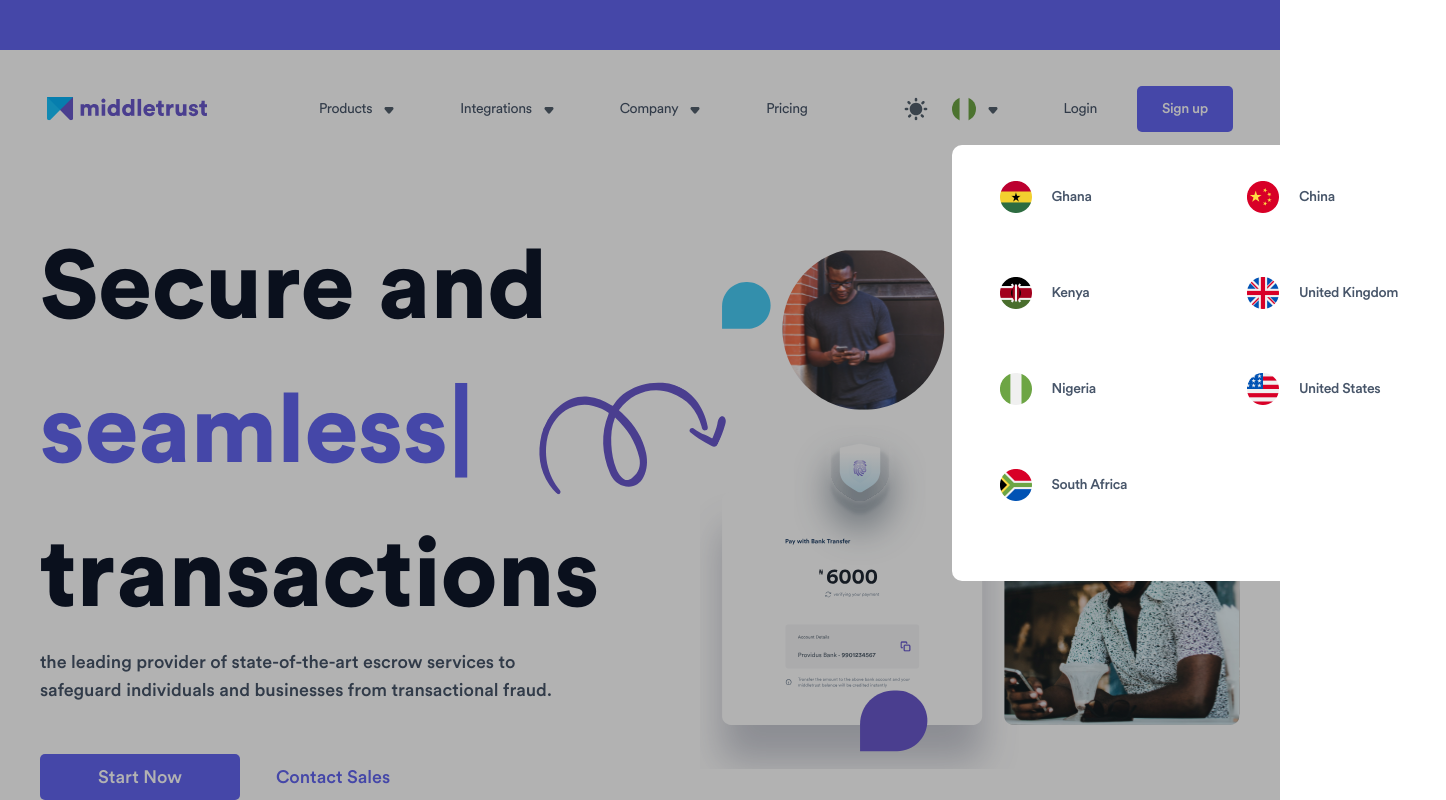
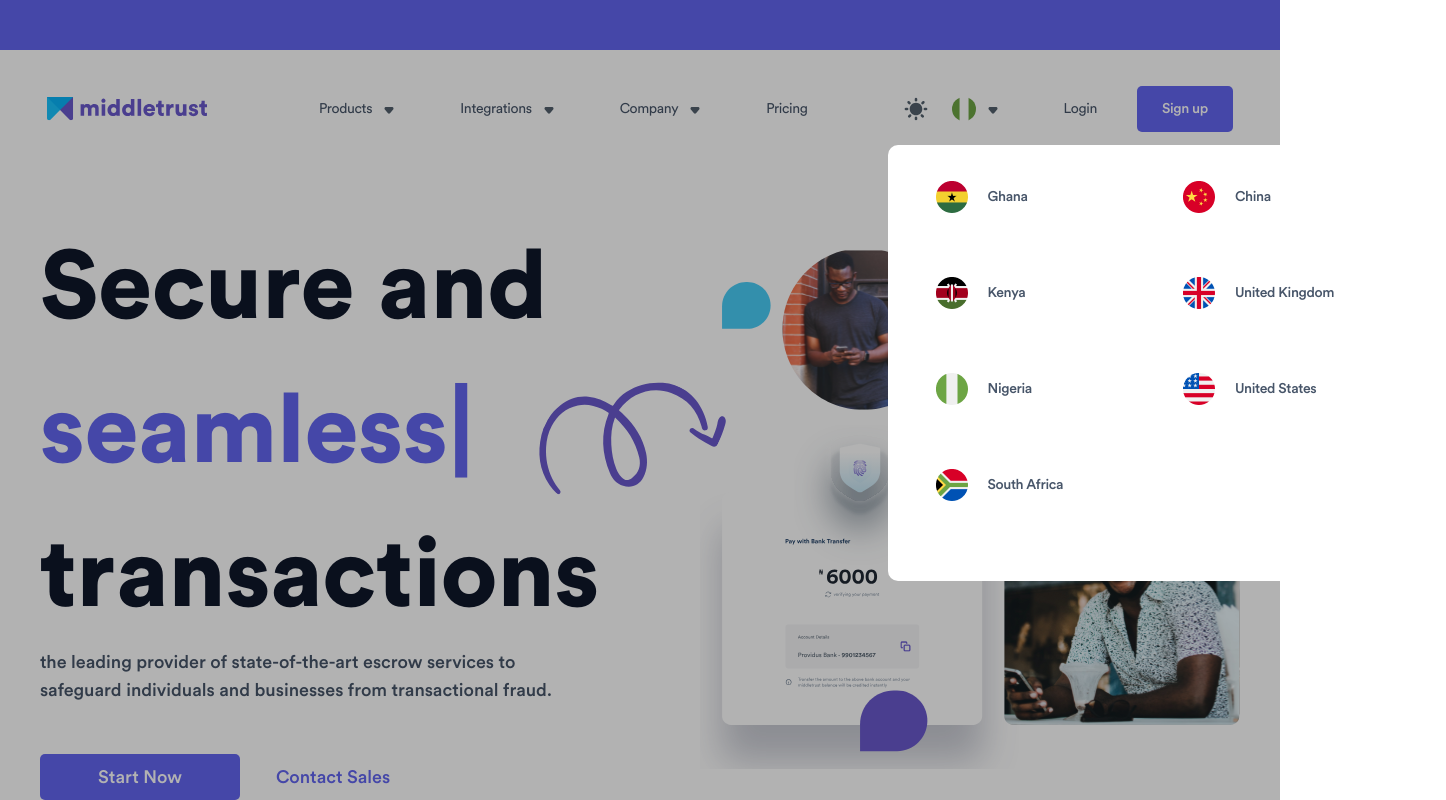
Before and after one commit to integral-digi/Middletrust, a Next.js app: page / in a window 1280 px wide. Both pictures are taken after a click on the button 975 px from the left and 109 px from the top of the page. Shown: the top 800 px of the page, 1446 px wide, since content can reach past the window. Built offline with nearby package versions, Linux system fonts and the light colour scheme.

Commit message:
Fixed country menu margin issue

```diff
--- a/components/NavBar.tsx
+++ b/components/NavBar.tsx
@@ -127,7 +127,7 @@ function NavBar() {
                                 leaveFrom="opacity-100 translate-y-0"
                                 leaveTo="opacity-0 translate-y-1"
                             >
-                                <Popover.Panel id="country-menu" className="w-max flex-auto absolute mt-[24px] overflow-hidden rounded-[10px] bg-white text-sm leading-6">
+                                <Popover.Panel id="country-menu" className="w-max flex-auto absolute mt-[24px] overflow-hidden rounded-[10px] -ml-16 bg-white text-sm leading-6">
                                     <CountryFlyout />
                                 </Popover.Panel>
                             </Transition>
```
